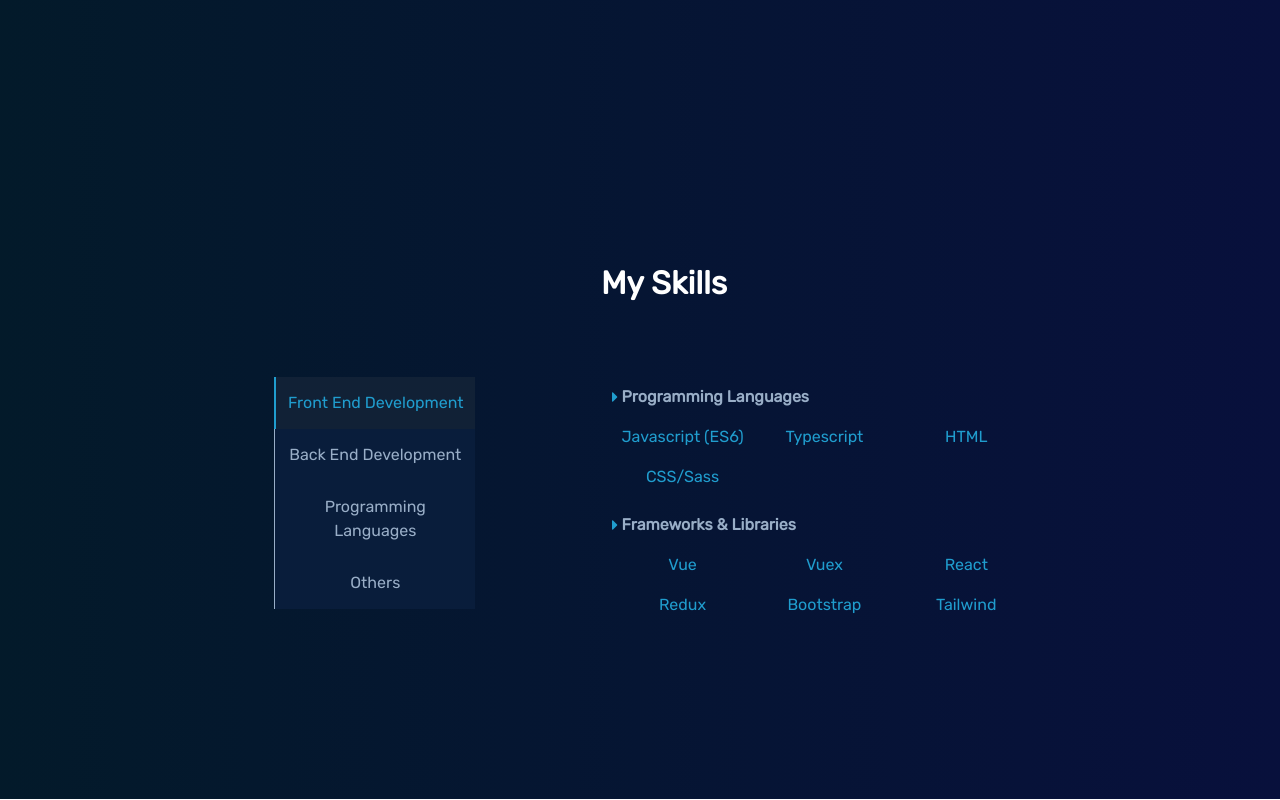
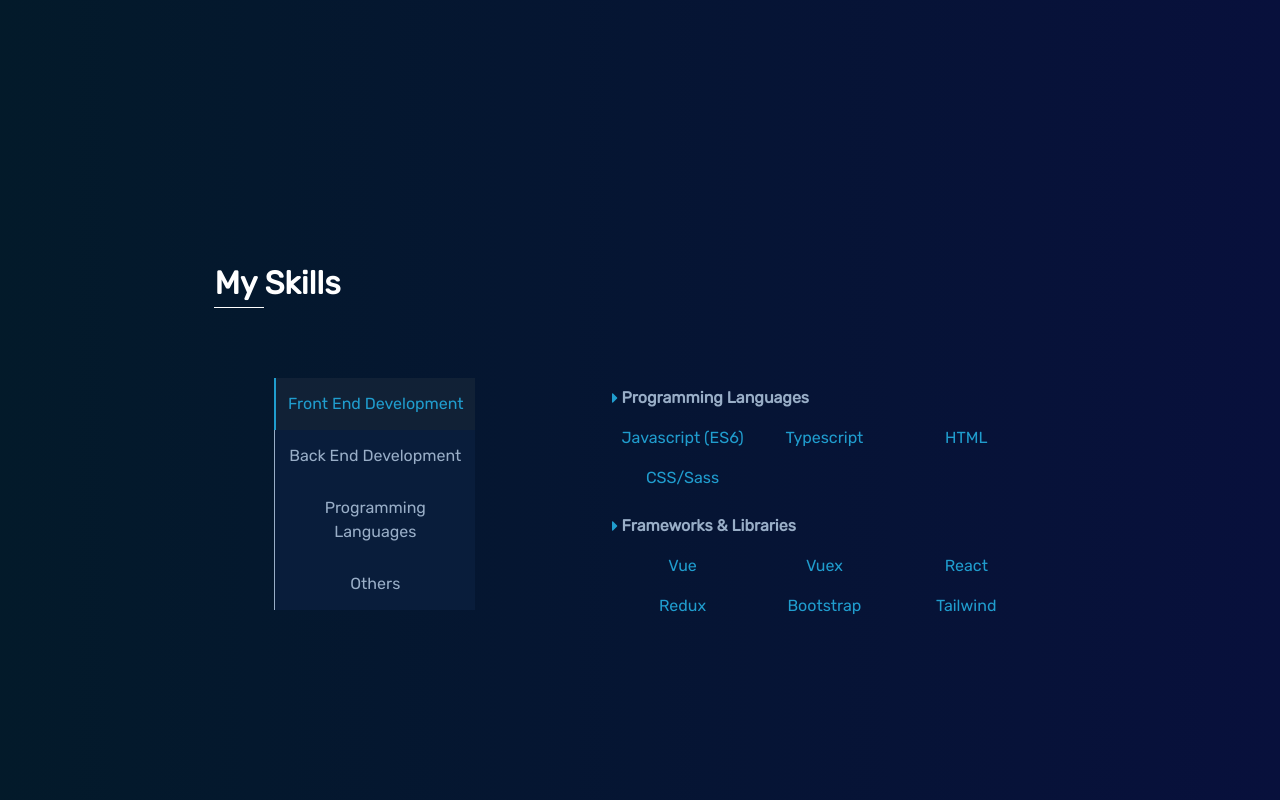
Before and after one commit to ShaimaaHossam/VueJS_Portfolio_Template, a Vue app: page / in a window 1280 px wide. Shown: the part 3413-4213 px from the top of the page. Built offline with nearby package versions, Linux system fonts and the light colour scheme.

Commit message:
Update Skills.vue

```diff
--- a/src/components/Skills.vue
+++ b/src/components/Skills.vue
@@ -6,7 +6,8 @@
     data-aos-mirror="true"
     data-aos-once="true"
     data-aos-anchor-placement="top-center" class="head">
-      <p class="header">My Skills</p>
+      <p class="header text-start">My Skills</p>
+      <div class="hline"></div>
     </div>
 
     <div class="container ms-lg-5">
```
